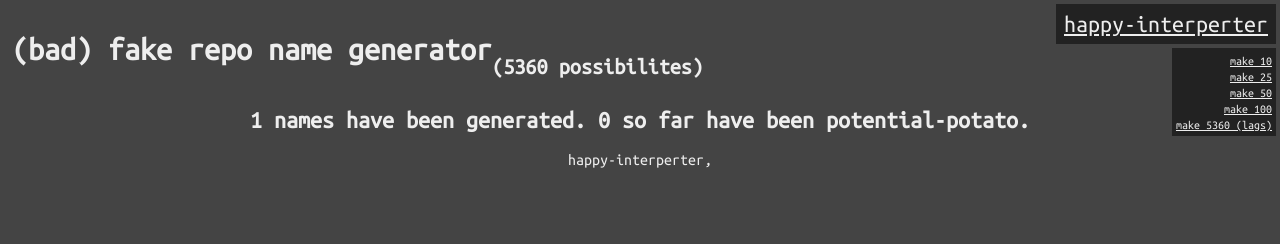
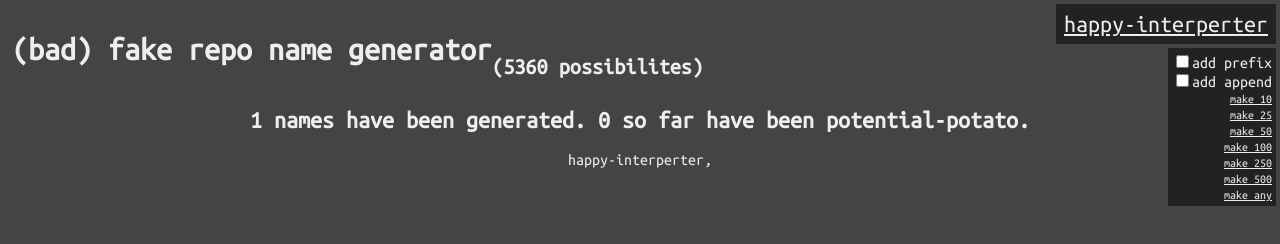
Before and after one commit to xubiod/potential-potato, a plain HTML site: page index.html in a window 1280 px wide. Drawn offline with Linux system fonts and the light colour scheme.

Commit message:
before and append added and more!

```diff
--- a/index.html
+++ b/index.html
@@ -15,17 +15,21 @@
         <a style="position: fixed; top: 4px; right: 4px; background-color: #222; padding: 8px;" href="#" onclick="generate()" id="generated">please-wait</a>
         <br>
         <div style="position: fixed; top: 48px; right: 4px; background-color: #222; padding: 4px; text-align: right;">
+            <input type="checkbox" id="before" onchange="firstload()">add prefix</input><br>
+            <input type="checkbox" id="append" onchange="firstload()">add append</input>
+            <br>
             <a href="#" style="font-size: 12px;" onclick="generate_spam(10)">make 10</a><br>
             <a href="#" style="font-size: 12px;" onclick="generate_spam(25)">make 25</a><br>
             <a href="#" style="font-size: 12px;" onclick="generate_spam(50)">make 50</a><br>
             <a href="#" style="font-size: 12px;" onclick="generate_spam(100)">make 100</a><br>
-
-            <a href="#" style="font-size: 12px;" id="genAll" onclick="generate_spam(firstlevel.length * secondlevel.length)">make (unlikely, lags)</a>
+            <a href="#" style="font-size: 12px;" onclick="generate_spam(250)">make 250</a><br>
+            <a href="#" style="font-size: 12px;" onclick="generate_spam(500)">make 500</a><br>
+            <a href="#" style="font-size: 12px;" onclick="generate_spam(prompt('amount (please note higher numbers can lag or even crash your browser)'))">make any</a><br>
         </div>
         <br>
         <br>
         <h2 id="counter">stored</h2>
-        <div id="old"></div>
+        <div style="width: 80%; position:absolute; left: 10%; z-index:-4096;" id="old"></div>
     </div>
 </body>
 
--- a/script.js
+++ b/script.js
@@ -15,44 +15,54 @@ var firstlevel = [
     "obj-c", "expert", "c", "rust", "cpp", "node-js",
     "tcp", "udp", "minecraft", "java", "lua", "excessive",
     "sad", "happy", "unity", "gamemaker", "interactive", "sleepy",
-    "murderous", "grumpy", "keymash", "random","swift","applescript","ios",
+    "murderous", "grumpy", "keymash", "random", "swift", "applescript", "ios",
     "awesome", "php", "sql", "mysql", "pug", "postcss", "xml", "json", "offline",
-    "crazy", "wacky","colorful","rest","linux","apache2","imageboard",
-    "video", "macos","windows","kernel","tubular","shell","command",
-    "voice", "method","class","ssh","ftp","http","https"
+    "crazy", "wacky", "colorful", "rest", "linux", "apache2", "imageboard",
+    "video", "macos", "windows", "kernel", "tubular", "shell", "command",
+    "voice", "method", "class", "ssh", "ftp", "http", "https"
 ];
 
 var secondlevel = [
-    "potato", "fortnight",
-    "train", "carnival",
-    "happiness", "lamp",
-    "umbrella", "octo",
-    "disco", "robot",
-    "bot", "relay", "mod",
-    "code", "repo", "framework",
-    "library", "api", "website",
-    "memory", "tool", "garbanzo",
-    "management", "giggle", "story",
-    "journey", "royale", "exploit", "guide",
-    "ebook", "tutorial", "plugin", "extension",
-    "archive", "script", "secret", "program", "source",
+    "potato", "fortnight", "train", "carnival",
+    "happiness", "lamp", "umbrella", "octo",
+    "disco", "robot", "bot", "relay", "mod",
+    "code", "repo", "framework", "library",
+    "api", "website", "memory", "tool", "garbanzo",
+    "management", "giggle", "story", "journey",
+    "royale", "exploit", "guide", "ebook",
+    "tutorial", "plugin", "extension", "archive",
+    "script", "secret", "program", "source",
     "discovery", "solver", "lint", "beautifier",
-    "bootstrap","interperter","compiler","error-checker",
-    "reddit","twitter","youtube","calculator","malware",
-    "injector","live", "preview", "template", "converter",
-    "protocol","database","instance","messager","forwarder",
-    "downloader","frontend", "backend","client","server",
+    "bootstrap", "interperter", "compiler", "error-checker",
+    "reddit", "twitter", "youtube", "calculator", "malware",
+    "injector", "live", "preview", "template", "converter",
+    "protocol", "database", "instance", "messager", "forwarder",
+    "downloader", "frontend", "backend", "client", "server",
     "module"
+];
+
+var before = [
+    "compressed", "minified", "encoded",
+    "obfuscated", "decompiled"
+];
+
+var after = [
+    "plus", "modified", "repo", "sourcecode",
+    "in-development", "quiet", "quieter", "app",
+    "console-app", "web-app"
 ];
 
 function generate() {
     var generated_con = firstlevel[Math.floor(Math.random() * firstlevel.length)] + "-" + secondlevel[Math.floor(Math.random() * secondlevel.length)];
 
+    if (document.getElementById("before").checked) { generated_con = before[Math.floor(Math.random() * before.length)] + "-" + generated_con }
+    if (document.getElementById("append").checked) { generated_con += "-" + after[Math.floor(Math.random() * after.length)] }
+
     document.getElementById("generated").innerHTML = generated_con;
 
     _gen++;
 
-    if (generated_con == "potential-potato") {
+    if (generated_con.indexOf("potential-potato") !== -1) {
         document.getElementById("old").innerHTML += "<span style='background-color: yellow; color: black;'>" + generated_con + "</span>, ";
         _pp++;
     } else {
@@ -71,6 +81,20 @@ function generate_spam(amt) {
 }
 
 function firstload() {
-    document.getElementById("amount-can").innerHTML = "(" + (firstlevel.length * secondlevel.length) + " possibilites)";
-    document.getElementById("genAll").innerHTML = "make " + (firstlevel.length * secondlevel.length) + " (lags)";
+    document.getElementById("amount-can").innerHTML = "(" + updatePossibilities() + " possibilites)";
+    document.getElementById("genAll").innerHTML = "make " + updatePossibilities() + " (lags)";
 }
+
+function updatePossibilities() {
+    var _pos = (firstlevel.length * secondlevel.length);
+
+    if (document.getElementById("before").checked) {
+        _pos = _pos * before.length;
+    }
+
+    if (document.getElementById("append").checked) {
+        _pos = _pos * after.length;
+    }
+
+    return _pos;
+}
```
